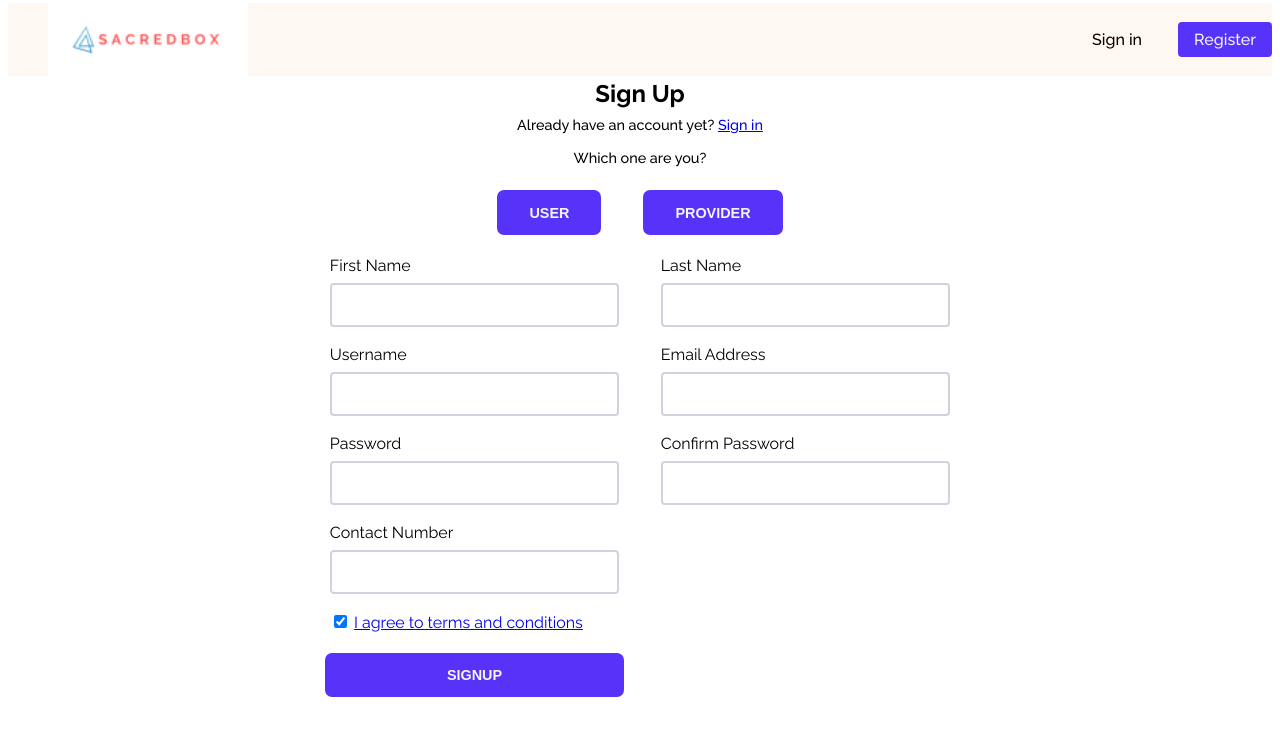
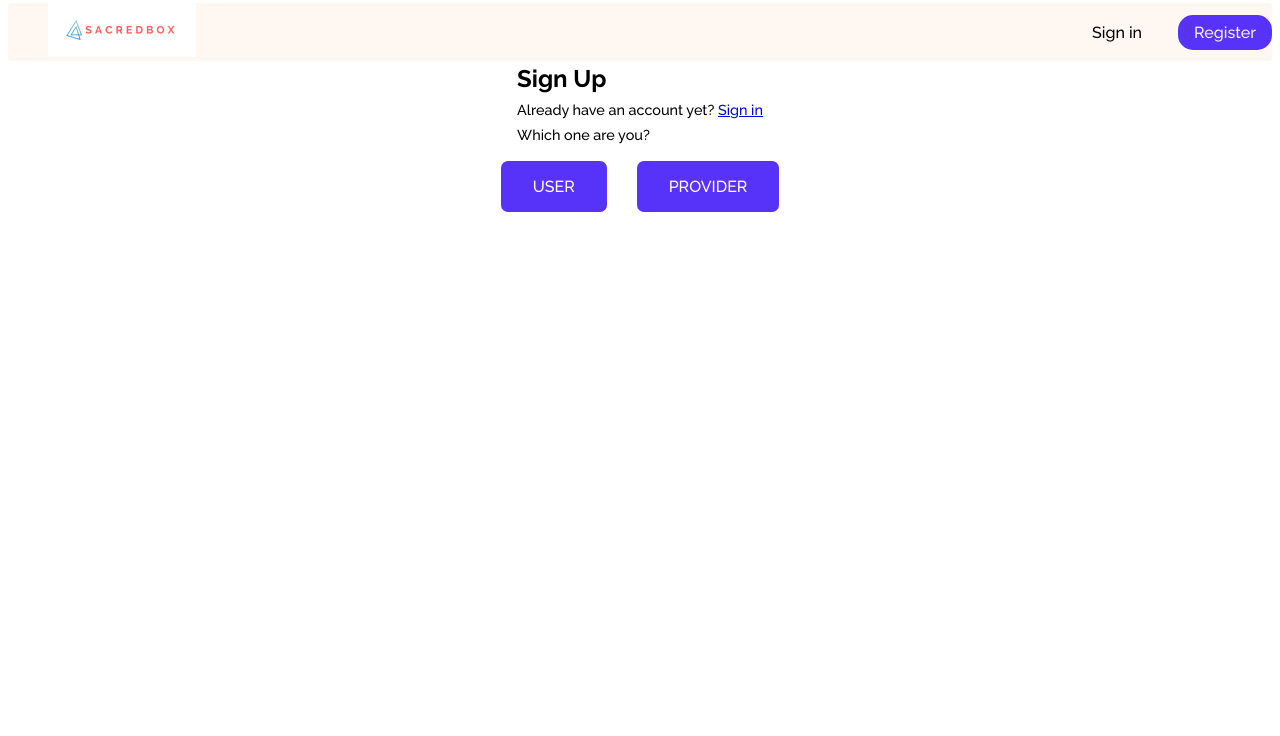
Before and after one commit to krishpri23/react-practice, a React (Vite) app: page /create in a window 1280 px wide. Shown: the top 736 px of the page. Built offline with nearby package versions, Linux system fonts and the light colour scheme.

Commit message:
navigation fix for login page

```diff
--- a/index.css
+++ b/index.css
@@ -29,156 +29,9 @@ body,h1,h2,h3 {
   --sub-text:rgb(131, 128, 128);
   --hover : #DDE2EE;
   --navbar: #FEF7F2;
+  --background-color: #e7e7e7;
 }
 
-
-/* Login & Signup */
-
-.login-form, .form-control,.create-account, .form-group{
-  display: flex;
-  flex-direction: column;
-
+body {
+  background-color: var(--background-color);
 }
-
- .login.create-account {
-  max-width: 400px;
-  margin-left: 3rem;
-}
-
-/* /* label {
-  font-size: 0.8rem;
-  font-weight:600;
-  margin: 0.5rem 0.2rem;
-
-} */
-
-/* input {
-  font-size: 0.65rem;
-  padding: 0.62rem 4.3rem 0.62rem 0.6rem ;
-  border: 1px solid var(--placeholder-color);
-  border-radius: 0.25rem;
-  text-align: left;
-  margin-bottom: 0.8rem;
-} */
-
-/* ::placeholder {
-  color: var(--placeholder-color);
-} */
-
-/* h1 {
-  font-size: 3.2em;
-  line-height: 1.1;
-} */
-/*
-button {
-  border-radius: 8px;
-  border: 1px solid transparent;
-  padding: 0.62rem 4.3rem;
-  font-size: 0.7rem;
-  font-weight: 700;
-  font-family: inherit;
-  background-color: var(--button-color);
-  margin-top: 1.25rem;
-  color: var(--secondary-text);
-  text-transform: uppercase;
-  cursor: pointer;
-  width: 100%;
-} */
-
-/* .signup-form button {
-  width: 50%;
-  text-transform: capitalize;
-  padding: 0.9rem 2rem;
-}
-
-/*
-p {
-  font-size: 0.7rem;
-  color: var(--sub-text);
-  font-weight: 700;
-} */
-/* a {
-  color:var(--button-color);
-  cursor: pointer;
-} */
-
-/* .terms {
-  font-size: 0.5rem;
-  margin-bottom: 1rem;
-  margin-left: 1rem;
-} */
-
-/* .forgot-password {
-  font-size: 0.7rem;
-  font-weight: 700;
-  text-decoration: underline;
-  text-align: right;
-} */
-
-/* .error {
-  color:red;
-  font-size: 0.7rem;
-  font-weight: 600;
-} */
-
-/* Create account */
-/*
-.signup-form {
-  max-width: 400px;
-  margin: 2rem auto ;
-  display: flex;
-  flex-direction: column;
-
-}
-
-.user-signup {
-  width: 100%;
-}
-
-.create-account {
-  margin-top: 4rem;
-}
- .create-profile {
- display: flex;
- gap: 1rem;
-
-}
-
-.create-profile div {
-  border: 1px solid var(--button-color);
-  border-radius: 0.4rem;
-  padding: 0.5rem 2rem;
-  margin-top: 0.2rem;
-  cursor: pointer;
-
-}
-
-.create-profile div:hover {
-  background-color: var(--hover);
-  color: var(--button-color);
-}
-
-#create-btn {
-width: 100%;
-} */
-
-
-/* h2 {
-  font-size: 1.2rem;
-}
-h3 {
-  font-size: 0.7rem;
-   margin-bottom: 0.3rem;
-}
-
-h1 {
-  font-size: 0.6rem;
-  color: var(--sub-text);
-  font-weight: 500;
-
-} */
-
-/* img {
-  display: inline-block;
-}
- */
--- a/package.json
+++ b/package.json
@@ -11,7 +11,6 @@
   },
   "dependencies": {
     "@hookform/resolvers": "^3.1.1",
-
     "react": "^18.2.0",
     "react-dom": "^18.2.0",
     "react-hook-form": "^7.45.1",
--- a/src/App.jsx
+++ b/src/App.jsx
@@ -1,27 +1,38 @@
 
 import Login from './components/login';
-import { BrowserRouter, Routes, Route } from 'react-router-dom';
+import {
+  createBrowserRouter,
+  createRoutesFromElements,
+  Route,
+  RouterProvider
+
+} from 'react-router-dom';
+
+import HomePage from './components/home-page';
 import CreateAccount from './components/create-account';
 import UserSignup from './components/user-signup';
 import ProviderSignup from './components/provider-signup';
 import './index.css'
-import NavBar from './components/navbar';
+import RootLayout from './components/navbar';
+
+const router = createBrowserRouter(
+  createRoutesFromElements(
+    <Route path='/' element={<RootLayout />} >
+      <Route index element={<HomePage />} />
+      <Route path='login' element={<Login />} />
+      <Route path="create" element={<CreateAccount />} >
+        <Route path="userSignup" element={<UserSignup />} />
+        <Route path="providerSignup" element={<ProviderSignup />} />
+      </Route>
+    </Route >
+  )
+)
 
 function App() {
 
   return (
     <div className='App'>
-      <BrowserRouter>
-        <NavBar />
-        <Routes>
-          <Route path='/login' element={<Login />} />
-          <Route path="create" element={<CreateAccount />} />
-          <Route path="userSignup" element={<UserSignup />} />
-          <Route path="providerSignup" element={<ProviderSignup />} />
-        </Routes>
-      </BrowserRouter >
-
-
+      <RouterProvider router={router} />
     </div >
 
   )
--- a/src/components/create-account.jsx
+++ b/src/components/create-account.jsx
@@ -1,38 +1,23 @@
 
-import { Link } from 'react-router-dom';
-import { useState } from 'react';
-import ProviderSignup from './provider-signup';
-import UserSignup from './user-signup';
-
+import { Link, Outlet } from 'react-router-dom';
 import '../styles/create-account.css'
 
 function CreateAccount() {
-    const [userForm, setUserForm] = useState(true);
-    const [providerForm, setProviderForm] = useState(false);
-
-    const handleUserForm = () => {
-        setUserForm(true);
-        setProviderForm(false);
-    }
-
-    const handleProviderForm = () => {
-        setProviderForm(true);
-        setUserForm(false);
-    }
 
     return (
         <div className='create-form'>
-            <h1> Sign Up</h1>
-            <h4> Already have an account yet? <Link to='/login'> Sign in </Link> </h4>
-            <h4>Which one are you?</h4>
-            <div className='select-type'>
-
-                <button type='button' onClick={handleUserForm}>  User </button>
-                <button type='button' onClick={handleProviderForm} > Provider </button>
-
-            </div>
-            {userForm && <UserSignup />}
-            {providerForm && <ProviderSignup />}
+            <section>
+                <h1> Sign Up</h1>
+                <h4> Already have an account yet? <Link to='/login'> Sign in </Link> </h4>
+                <h4>Which one are you?</h4>
+            </section>
+            <main>
+                <div className='select-type'>
+                    <Link to='userSignup'> User </Link>
+                    <Link to='providerSignup'> Provider</Link>
+                </div>
+                <Outlet />
+            </main>
         </div>
     )
 }
--- a/src/components/home-page.jsx
+++ b/src/components/home-page.jsx
@@ -4,6 +4,11 @@ function HomePage() {
     return (
         <main>
             {/* <img src="" alt="" srcset="" /> */}
+            <div>
+                <h2>Home page</h2>
+            </div>
+
+
         </main>
     )
 }
--- a/src/components/login.jsx
+++ b/src/components/login.jsx
@@ -2,49 +2,69 @@
 // import { useState } from 'react'
 // import Logo from '../assets/sb-logo-resized.png';
 import './create-account'
-import { Link } from 'react-router-dom';
+import { Link, useNavigate } from 'react-router-dom';
 import { useForm } from 'react-hook-form';
 import '../styles/login.css'
 import banner from '../assets/search.svg'
-
+import * as yup from "yup";
+import { yupResolver } from '@hookform/resolvers/yup';
 
 function Login() {
 
-    const { register, handleSubmit } = useForm({
+    const navigate = useNavigate();
+
+    const schema = yup.object({
+        email: yup.string().email('Invalid email address').required('Email is required'),
+        password: yup.string().required('Password is required')
+    })
+
+    const { register, handleSubmit, formState } = useForm({
         defaultValues: {
             'email': '',
             'password': '',
-        }
+        },
+        mode: 'onchange',
+        criteriaMode: 'all',
+        resolver: yupResolver(schema)
     })
+
+    const { errors } = formState;
 
     const onSubmit = (data) => {
         console.log(data);
+        navigate('/');
+
     }
+
+    const onError = (error) => {
+        console.log(error);
+    }
+
     return (
         <div className='login'>
             <img src={banner} alt="banner-img" />
-            <form className='login-form' onSubmit={handleSubmit(onSubmit)} noValidate>
+            <form className='login-form' onSubmit={handleSubmit(onSubmit, onError)} noValidate>
                 <h2>Hi, Welcome back!</h2>
                 <div className='form-control'>
                     <label htmlFor="email">Email</label>
                     <input
                         type="text"
-                        label='Email Address'
                         name='email'
                         required
                         {...register('email')}
                     />
+                    <p className='error' >{errors.email?.message} </p>
                 </div>
 
                 <div className='form-control'>
                     <label htmlFor="password">Password</label>
                     <input
                         type="password"
-                        label='Password'
                         name='password'
                         required
-                        {...register('email')}
+                        {...register('password')}
                     />
+                    <p className='error'>{errors.password?.message} </p>
                 </div>
                 <p><Link className='forgot-password' to='/'> Forgot Password? </Link></p>
                 <button id='btn' type='submit'> Login </button>
--- a/src/components/navbar.jsx
+++ b/src/components/navbar.jsx
@@ -2,22 +2,27 @@
 
 import Logo from '../assets/sb-logo-resized.png';
 import '../styles/navbar.css'
-import { NavLink } from 'react-router-dom/dist';
+import { Link, NavLink, Outlet } from 'react-router-dom';
 
-function AppBar() {
+function RootLayout() {
 
     return (
+        <div className='root'>
             <header>
                 <nav>
                     <ul>
-                    <img src={Logo} alt="sb-logo" />
+                        <Link to='/'><img src={Logo} alt="sb-logo" /></Link>
                         <li ><NavLink to='/login'>  Sign in </NavLink> </li>
                         <li ><NavLink to='/create'> Register </NavLink></li>
                     </ul>
                 </nav>
             </header>
+            <main>
+                <Outlet />
+            </main>
+        </div>
 
     )
 }
 
-export default AppBar
+export default RootLayout
--- a/src/styles/create-account.css
+++ b/src/styles/create-account.css
@@ -1,14 +1,27 @@
+@import '../index.css';
 
-
-    .create-form {
+ .create-form {
         display: flex;
         flex-direction: column;
         justify-content: center;
         align-items: center;
 
     }
-
     .select-type {
         display: flex;
         gap: 10px;
+        justify-content: center;
     }
+
+    .select-type a {
+        padding: 1rem 2rem;
+        margin: 10px;
+        background-color: var(--button-color);
+        text-decoration: none;
+        color: white;
+        text-transform: uppercase;
+        font-weight: 500;
+        font-family: 'Raleway', sans-serif;
+        border-radius: 7px;
+
+    }
--- a/src/styles/navbar.css
+++ b/src/styles/navbar.css
@@ -12,7 +12,7 @@
     margin: 0.2rem 0.5rem;
  }
 
-ul > img {
+ul > a {
     margin-right: auto;
     width: 200px;
     /* mix-blend-mode: color-burn; */
@@ -24,6 +24,8 @@ ul li a {
     color: black !important;
     font-weight: 500;
     padding: 0.5rem 1rem;
+    /* background-color: var(--hover); */
+    border-radius: 15px;
 }
 
 ul li a.active {
```
Lines whose indentation alone changed are shown as unchanged.
